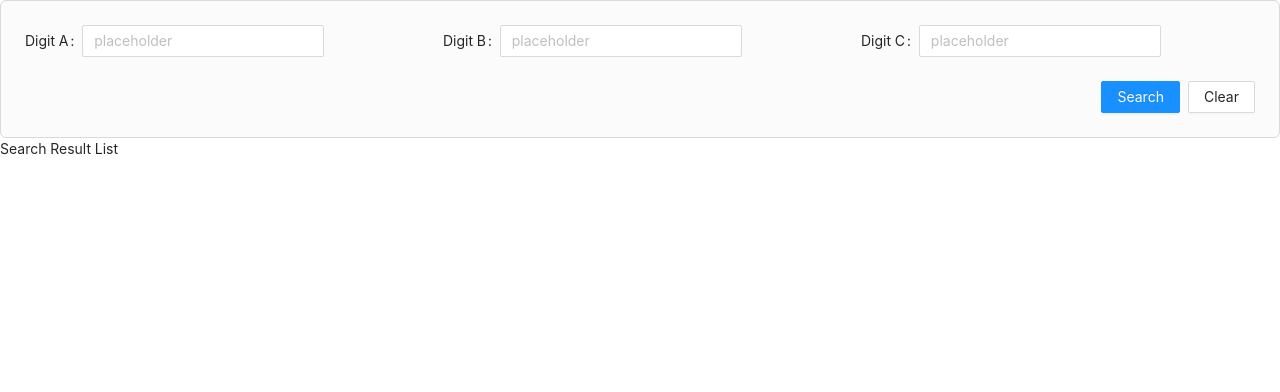
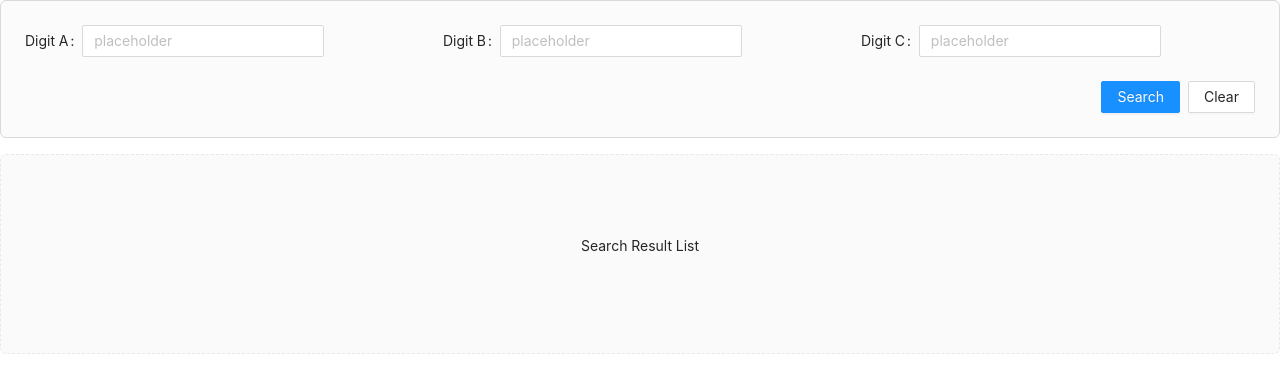
Before and after one commit to 2HandSome/UTM-IDWeb, a React (Create React App) app in the folder my-app/: page / in a window 1280 px wide. Shown: the top 392 px of the page. Built offline with nearby package versions, Linux system fonts and the light colour scheme.

Commit message:
Add form

```diff
--- a/my-app/src/App.css
+++ b/my-app/src/App.css
@@ -14,3 +14,15 @@
 .ant-advanced-search-form .ant-form-item-control-wrapper {
   flex: 1;
 }
+.ant-form {
+  max-width: none;
+}
+.search-result-list {
+  margin-top: 16px;
+  border: 1px dashed #e9e9e9;
+  border-radius: 6px;
+  background-color: #fafafa;
+  min-height: 200px;
+  text-align: center;
+  padding-top: 80px;
+}
```
Lines whose indentation alone changed are shown as unchanged.
